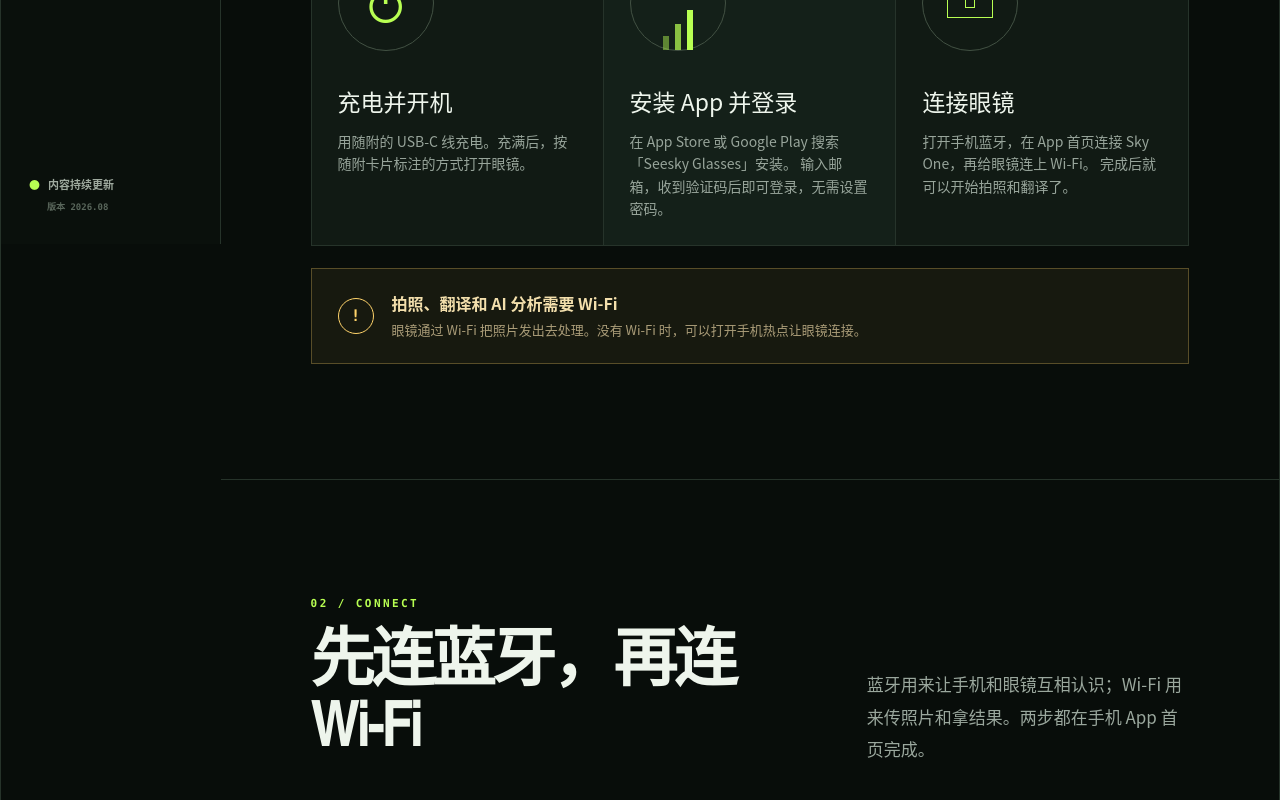
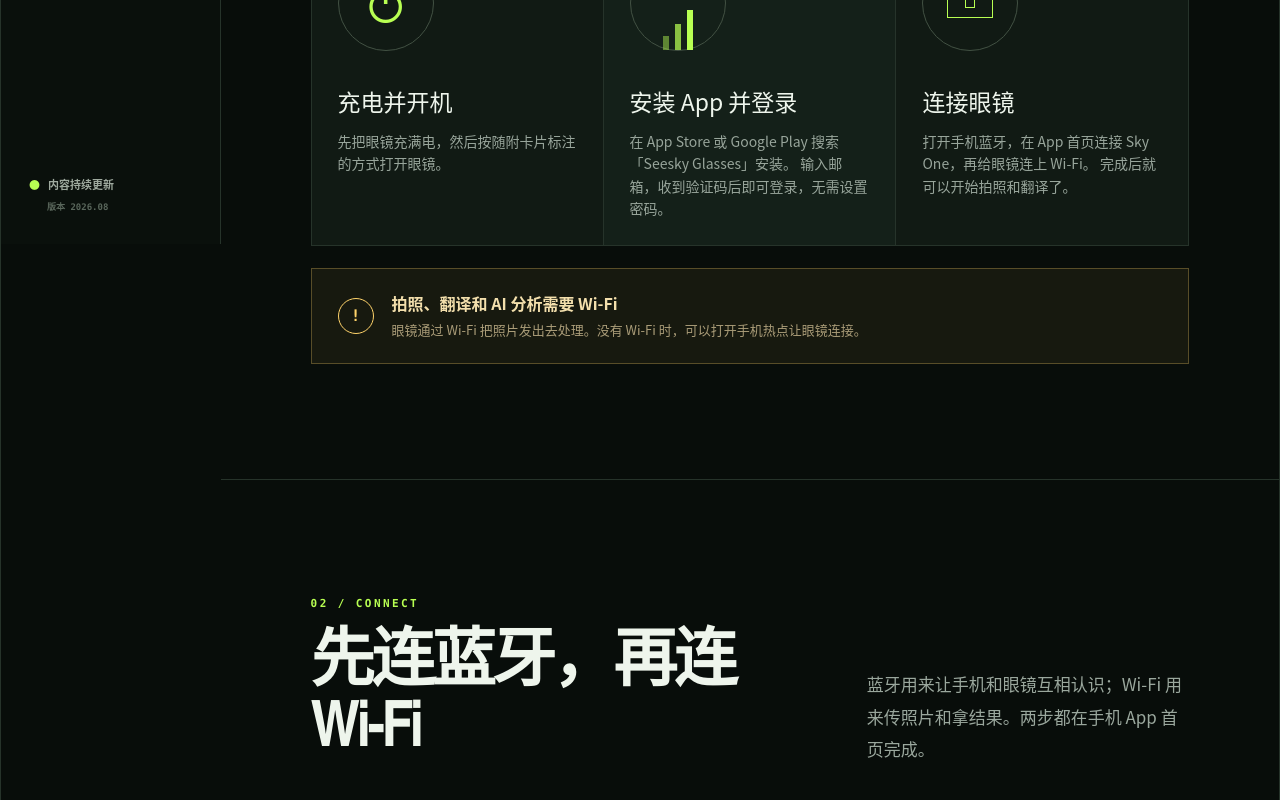
Before and after one commit to Seesky-AI-Glasses/Manual, a Next.js app: page / in a window 1280 px wide. Shown: the part 1280-2080 px from the top of the page. Built offline with nearby package versions, Linux system fonts and the light colour scheme.

Commit message:
Remove USB-C cable wording from charging steps

```diff
--- a/app/page.tsx
+++ b/app/page.tsx
@@ -200,7 +200,7 @@ export default function Home() {
                   </div>
                   <h3>充电并开机</h3>
                   <p>
-                    用随附的 USB-C 线充电。充满后，按随附卡片标注的方式打开眼镜。
+                    先把眼镜充满电，然后按随附卡片标注的方式打开眼镜。
                   </p>
                 </li>
                 <li>
@@ -652,7 +652,7 @@ export default function Home() {
               <div className="safety-grid">
                 <div>
                   <span>01 / 充电</span>
-                  <p>使用随附的 USB-C 线充电。充电时请不要佩戴眼镜。</p>
+                  <p>充电时请不要佩戴眼镜，充满后再使用。</p>
                 </div>
                 <div>
                   <span>02 / 摄像头</span>
```
